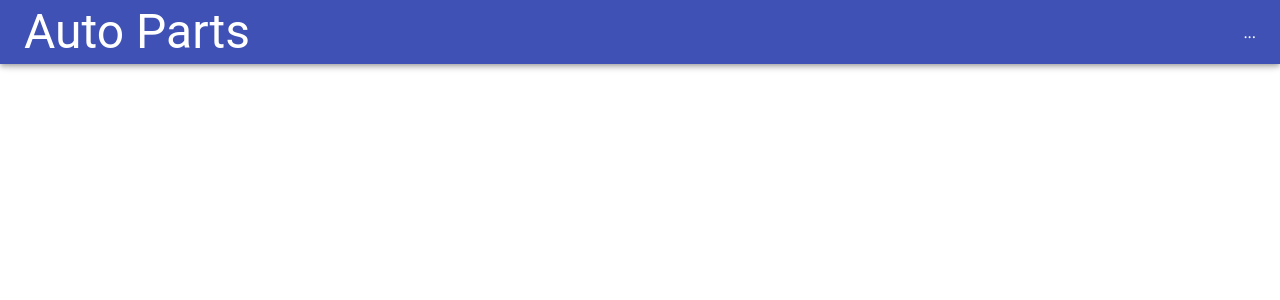
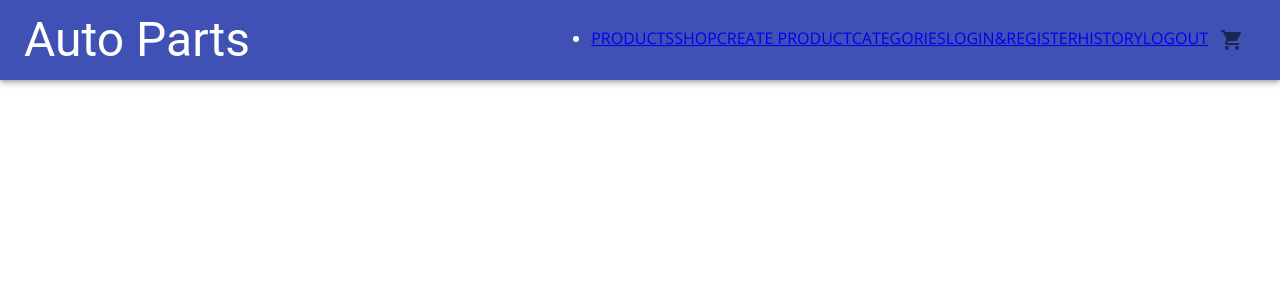
Before and after one commit to MrImas/auto-parts, a React (Create React App) app in the folder frontend/: page /category in a window 1280 px wide. Shown: the top 300 px of the page. Built offline with nearby package versions, Linux system fonts and the light colour scheme; the HTML template or start-up script is replaced by a standard one.

Commit message:
created navigation links component

```diff
--- a/frontend/package.json
+++ b/frontend/package.json
@@ -4,6 +4,7 @@
   "private": true,
   "dependencies": {
     "@material-ui/core": "^4.11.3",
+    "@material-ui/icons": "^4.11.2",
     "@testing-library/jest-dom": "^5.12.0",
     "@testing-library/react": "^11.2.6",
     "@testing-library/user-event": "^12.8.3",
--- a/frontend/src/shared/components/MainNavigation.js
+++ b/frontend/src/shared/components/MainNavigation.js
@@ -2,6 +2,7 @@ import React from 'react';
 import { makeStyles } from '@material-ui/core/styles';
 import { AppBar, Toolbar, Typography } from '@material-ui/core';
 
+import { NavLinks } from './NavLinks';
 import './MainNavigation.css';
 
 const useStyles = makeStyles({
@@ -17,7 +18,9 @@ export const MainNavigation = () => {
     <AppBar position='fixed'>
       <Toolbar className={classes.toolbar}>
         <Typography variant='h3'>Auto Parts</Typography>
-        <nav>...</nav>
+        <nav>
+          <NavLinks />
+        </nav>
       </Toolbar>
     </AppBar>
   );
--- /dev/null
+++ b/frontend/src/shared/components/NavLinks.js
@@ -0,0 +1,39 @@
+import React from 'react';
+import { NavLink } from 'react-router-dom';
+import ShoppingCartIcon from '@material-ui/icons/ShoppingCart';
+import { IconButton } from '@material-ui/core';
+
+export const NavLinks = () => {
+  return (
+    <ul>
+      <li>
+        <NavLink to='/' exact>
+          PRODUCTS
+        </NavLink>
+        <NavLink to='/' exact>
+          SHOP
+        </NavLink>
+        <NavLink to='/products/new' exact>
+          CREATE PRODUCT
+        </NavLink>
+        <NavLink to='/category' exact>
+          CATEGORIES
+        </NavLink>
+        <NavLink to='/login' exact>
+          LOGIN&REGISTER
+        </NavLink>
+        <NavLink to='/history' exact>
+          HISTORY
+        </NavLink>
+        <NavLink to='/' exact>
+          LOGOUT
+        </NavLink>
+        <NavLink to='/' exact>
+          <IconButton>
+            <ShoppingCartIcon />
+          </IconButton>
+        </NavLink>
+      </li>
+    </ul>
+  );
+};
```
Also changed, not shown: 1 other file (tests, documents, lock files or other folders).
